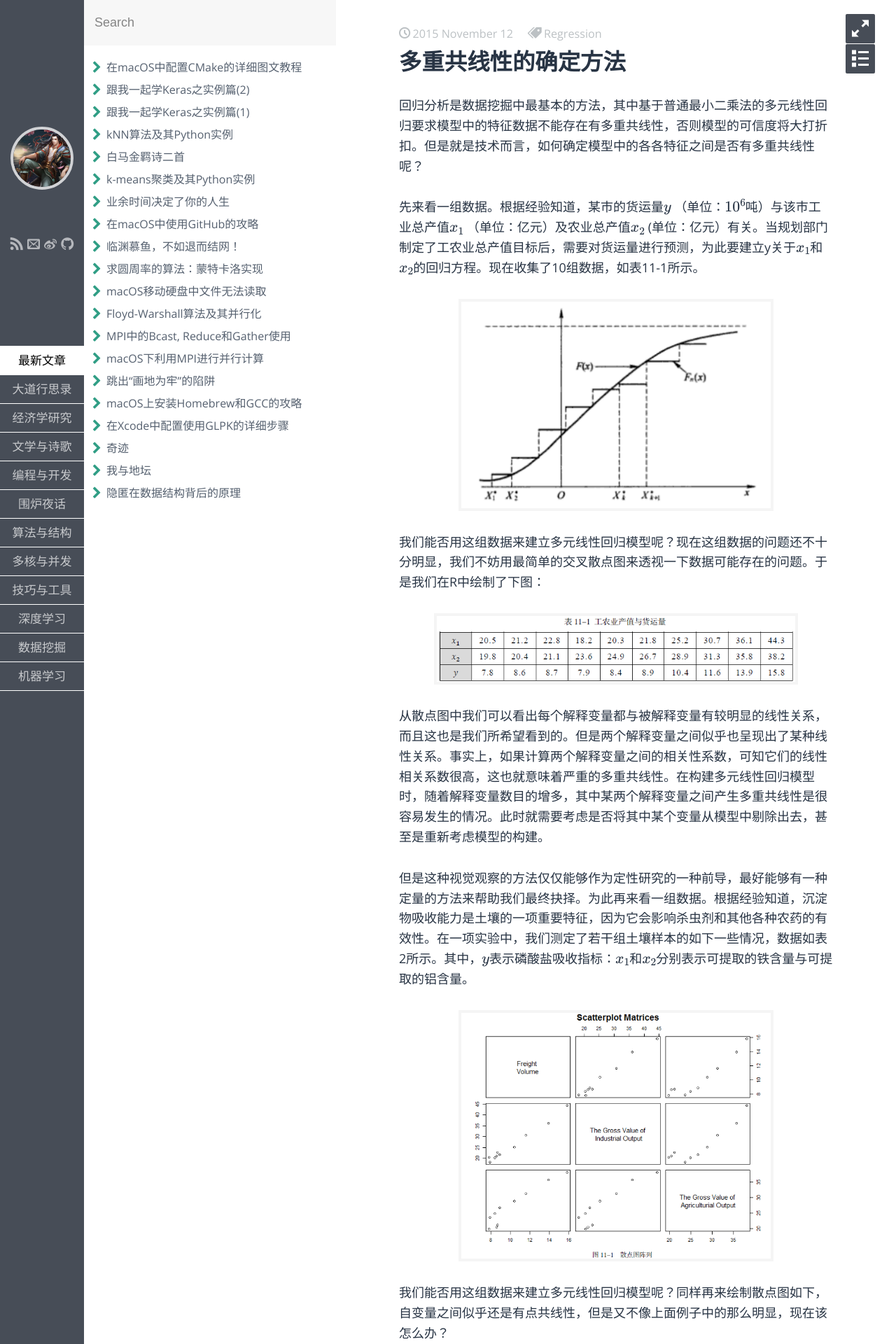
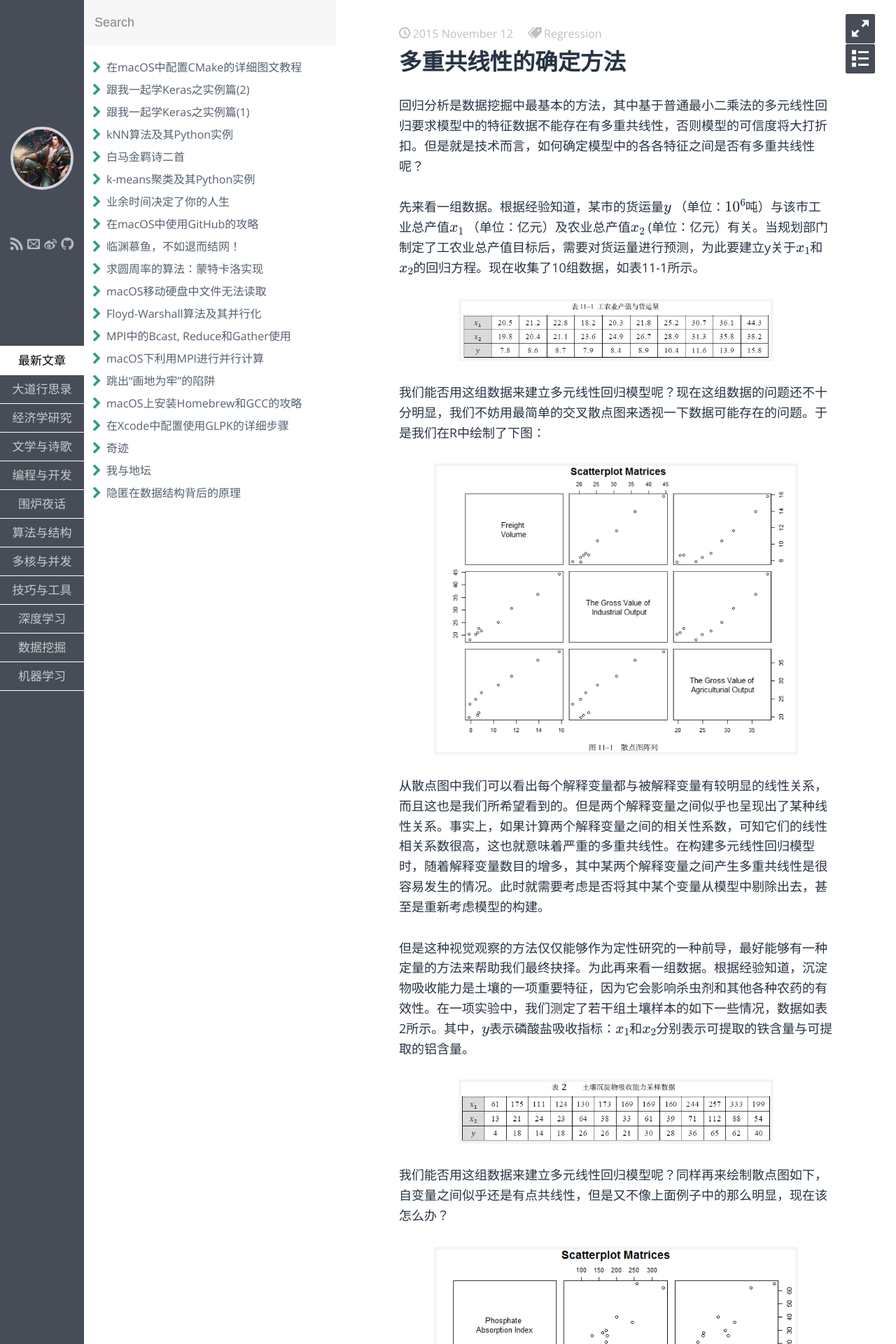
Before and after one commit to fzuo/baimafujinji, a Jekyll site: the page built from _posts/machinelearning/2015-11-12-multi-collinearity-spss.md, in a window 1280 px wide. Shown: the top 1920 px of the page at 70% size. Built offline with Jekyll 4.4.1, drawn with Linux system fonts in a browser that asks for light colours; some web fonts are replaced; formulas are drawn with MathJax 3.

Commit message:
Update 2015-11-12-multi-collinearity-spss.md

```diff
--- a/_posts/machinelearning/2015-11-12-multi-collinearity-spss.md
+++ b/_posts/machinelearning/2015-11-12-multi-collinearity-spss.md
@@ -12,13 +12,13 @@ keywords: Regression,多重共线性
 先来看一组数据。根据经验知道，某市的货运量$$y$$ （单位：$$10^6$$吨）与该市工业总产值$$x_1$$ （单位：亿元）及农业总产值$$x_2$$ (单位：亿元）有关。当规划部门制定了工农业总产值目标后，需要对货运量进行预测，为此要建立y关于$$x_1$$和$$x_2$$的回归方程。现在收集了10组数据，如表11-1所示。
 
 <p align="center">
-<img src="https://fzuo.github.io/assets/img/excel/excel18.png" width="450">
+<img src="https://fzuo.github.io/assets/img/excel/excel19.png" width="450">
 </p>
 
 我们能否用这组数据来建立多元线性回归模型呢？现在这组数据的问题还不十分明显，我们不妨用最简单的交叉散点图来透视一下数据可能存在的问题。于是我们在R中绘制了下图：
 
 <p align="center">
-<img src="https://fzuo.github.io/assets/img/excel/excel19.png" width="520">
+<img src="https://fzuo.github.io/assets/img/excel/excel20.png" width="520">
 </p>
 
 从散点图中我们可以看出每个解释变量都与被解释变量有较明显的线性关系，而且这也是我们所希望看到的。但是两个解释变量之间似乎也呈现出了某种线性关系。事实上，如果计算两个解释变量之间的相关性系数，可知它们的线性相关系数很高，这也就意味着严重的多重共线性。在构建多元线性回归模型时，随着解释变量数目的增多，其中某两个解释变量之间产生多重共线性是很容易发生的情况。此时就需要考虑是否将其中某个变量从模型中剔除出去，甚至是重新考虑模型的构建。
@@ -26,7 +26,7 @@ keywords: Regression,多重共线性
 但是这种视觉观察的方法仅仅能够作为定性研究的一种前导，最好能够有一种定量的方法来帮助我们最终抉择。为此再来看一组数据。根据经验知道，沉淀物吸收能力是土壤的一项重要特征，因为它会影响杀虫剂和其他各种农药的有效性。在一项实验中，我们测定了若干组土壤样本的如下一些情况，数据如表2所示。其中，$$y$$表示磷酸盐吸收指标：$$x_1$$和$$x_2$$分别表示可提取的铁含量与可提取的铝含量。
 
 <p align="center">
-<img src="https://fzuo.github.io/assets/img/excel/excel20.png" width="450">
+<img src="https://fzuo.github.io/assets/img/excel/excel21.png" width="450">
 </p>
 
 我们能否用这组数据来建立多元线性回归模型呢？同样再来绘制散点图如下，自变量之间似乎还是有点共线性，但是又不像上面例子中的那么明显，现在该怎么办？
```
